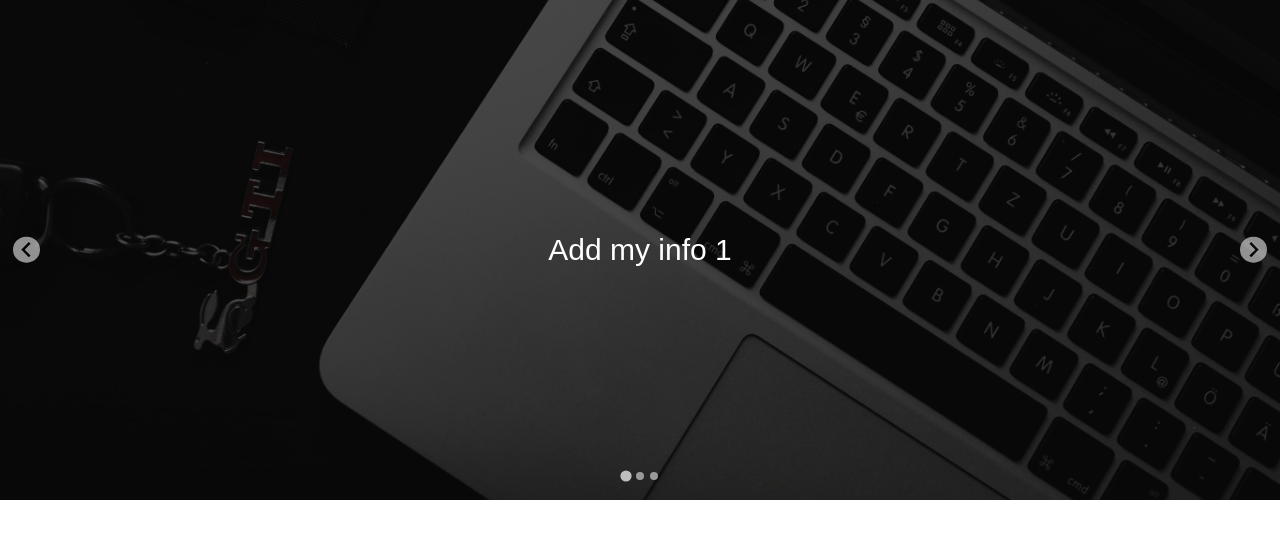
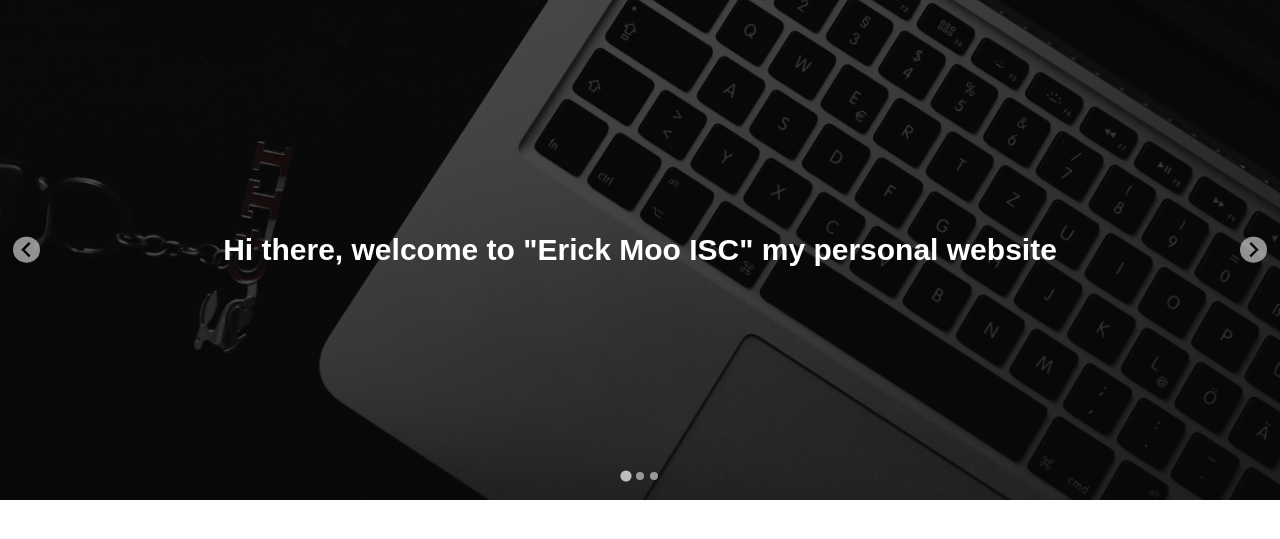
Before and after one commit to ErickAdrielMooCalan/ErickMooISC-WebPage, a PHP site: page / in a window 1280 px wide. Shown: the part 75-614 px from the top of the page. Run offline with PHP 8.4, Linux system fonts and the light colour scheme; some libraries are stand-ins or nearby versions; some web fonts are replaced.

Commit message:
Add into on text on slide

```diff
--- a/index.html
+++ b/index.html
@@ -53,19 +53,19 @@
                 <ul class="splide__list">
                     <li class="splide__slide">
                         <div class="text_on_slide">
-                            <p>Add my info 1</p>
+                            <h4>Hi there, welcome to "Erick Moo ISC" my personal website</h4>
                         </div>
                         <img src="images/content/slide_1.jpg" alt="">
                     </li>
                     <li class="splide__slide">
                         <div class="text_on_slide">
-                            <p>Add my info 2</p>
+                            <h4>Here you can find some interesting facts about my daily life and my development skills</h4>
                         </div>
                         <img src="images/content/slide_2.jpg" alt="">
                     </li>
                     <li class="splide__slide">
                         <div class="text_on_slide">
-                            <p>Add my info 3</p>
+                            <h4>Every day I try to learn something new to apply in the development of new projects.</h4>
                         </div>
                         <img src="images/content/slide_3.jpg" alt="">
                     </li>
--- a/style_index.css
+++ b/style_index.css
@@ -123,7 +123,7 @@ nav ul li a:hover
   display: flex;
   justify-content: center;
   align-items: center;
-  padding: 20px; /* Ajusta el padding según sea necesario */
+  padding: 70px; /* Ajusta el padding según sea necesario */
   box-sizing: border-box;
   text-align: center;
 }
```
